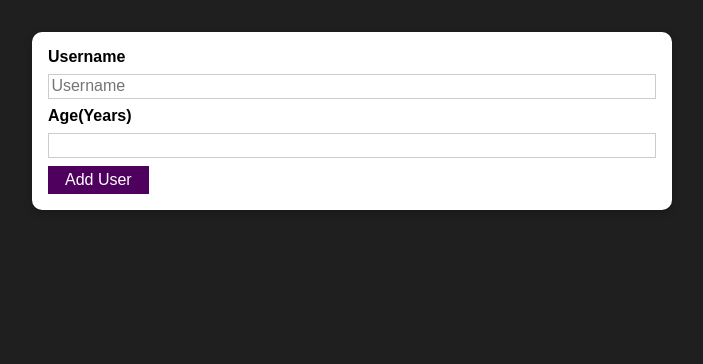
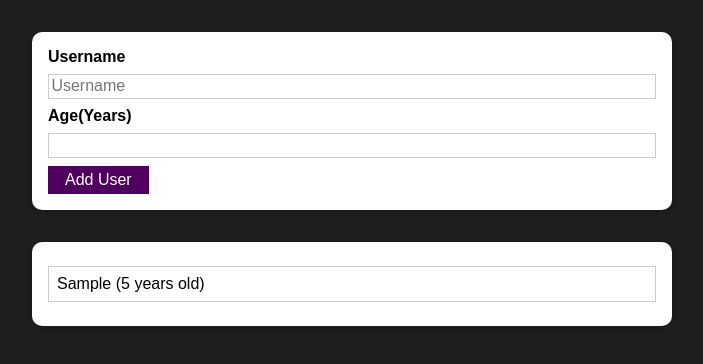
Before and after one commit to MuhammadBilalMemon/todo-list, a React (Create React App) app: page / in a window 1280 px wide. Both pictures are taken after typing "Sample", "5" into the empty fields and a click on the button "Add User". Shown: the top 364 px of the page, without its empty margins (288-991 px from the left). Built offline with nearby package versions, Linux system fonts and the light colour scheme.

Commit message:
Added UserList Component & Updated App & AddUser

```diff
--- a/src/App.js
+++ b/src/App.js
@@ -1,10 +1,22 @@
 import AddUser from './components/Users/AddUser';
+import UsersList from './components/Users/UsersList';
+import React, { useState } from 'react';
 
 
 function App() {
+
+  const [usersList, setUsersList] = useState([]);
+
+  const AddUserHandler = (uName, uAge) => {
+    setUsersList((prevState) => {
+      return [...prevState, { name: uName, age: uAge, id: Math.random().toString() }]
+    });
+  }
+
   return (
     <div >
-      <AddUser />
+      <AddUser onAddUser={AddUserHandler} />
+      <UsersList users={usersList} />
     </div>
   );
 }
--- a/src/components/Users/AddUser.jsx
+++ b/src/components/Users/AddUser.jsx
@@ -5,7 +5,7 @@
 
 import classes from "./AddUser.module.css";
 
-const AddUser = () => {
+const AddUser = (props) => {
   const [userName, setUserName] = useState("");
   const [age, setAge] = useState("");
 
@@ -18,7 +18,8 @@
     if (+age < 1) {
       return;
     }
-    console.log(userName, age);
+
+    props.onAddUser(userName, age);
 
     setUserName("");
     setAge("");
--- /dev/null
+++ b/src/components/Users/UsersList.jsx
@@ -0,0 +1,20 @@
+import React from "react";
+import Card from "../UI/Card";
+
+import classes from "./UsersList.module.css";
+
+const UsersList = (props) => {
+  return (
+    <Card className={classes.users}>
+      <ul>
+        {props.users.map((user) => (
+          <li key={user.id}>
+            {user.name} ({user.age} years old)
+          </li>
+        ))}
+      </ul>
+    </Card>
+  );
+};
+
+export default UsersList;
--- /dev/null
+++ b/src/components/Users/UsersList.module.css
@@ -0,0 +1,16 @@
+.users {
+    margin: 2rem auto;
+    width: 90%;
+    max-width: 40rem;
+  }
+
+  .users ul {
+    list-style: none;
+    padding: 1rem;
+  }
+
+  .users li {
+    border: 1px solid #ccc;
+    margin: 0.5rem 0;
+    padding: 0.5rem;
+  }
```
